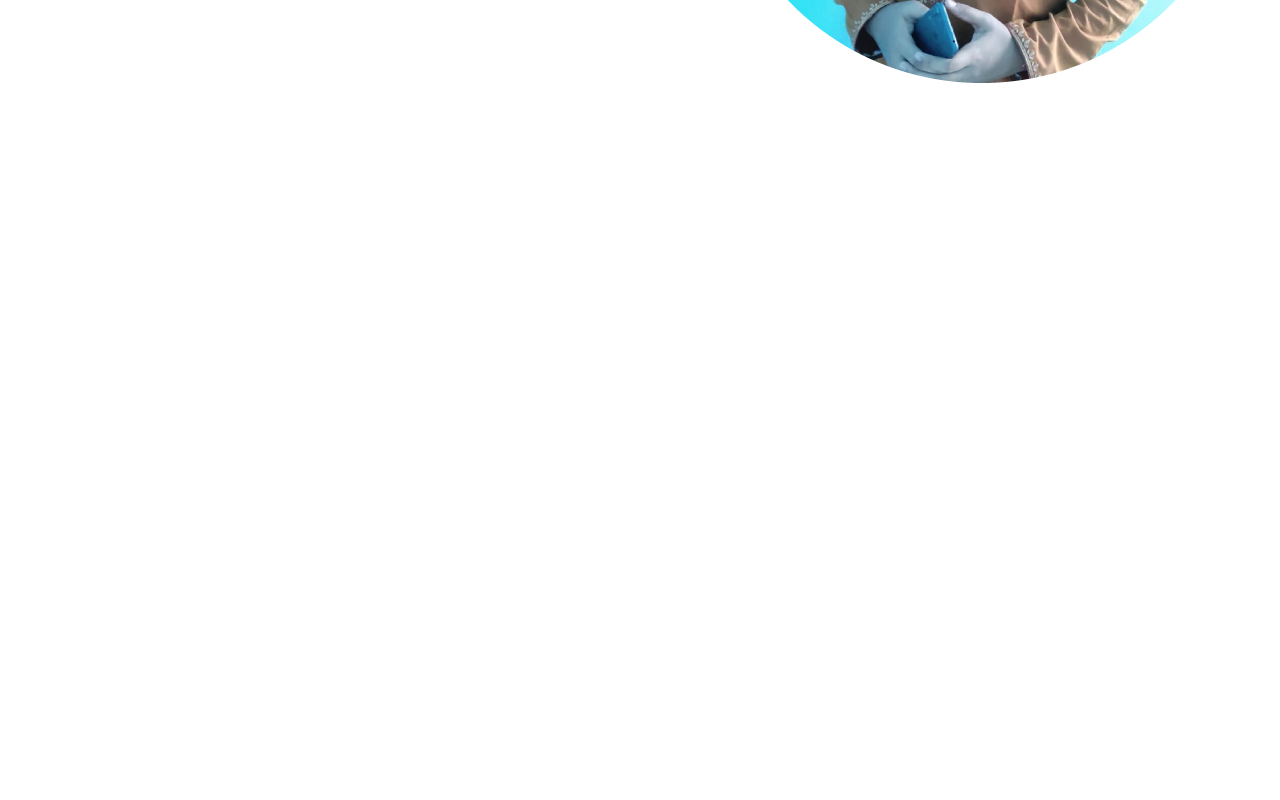
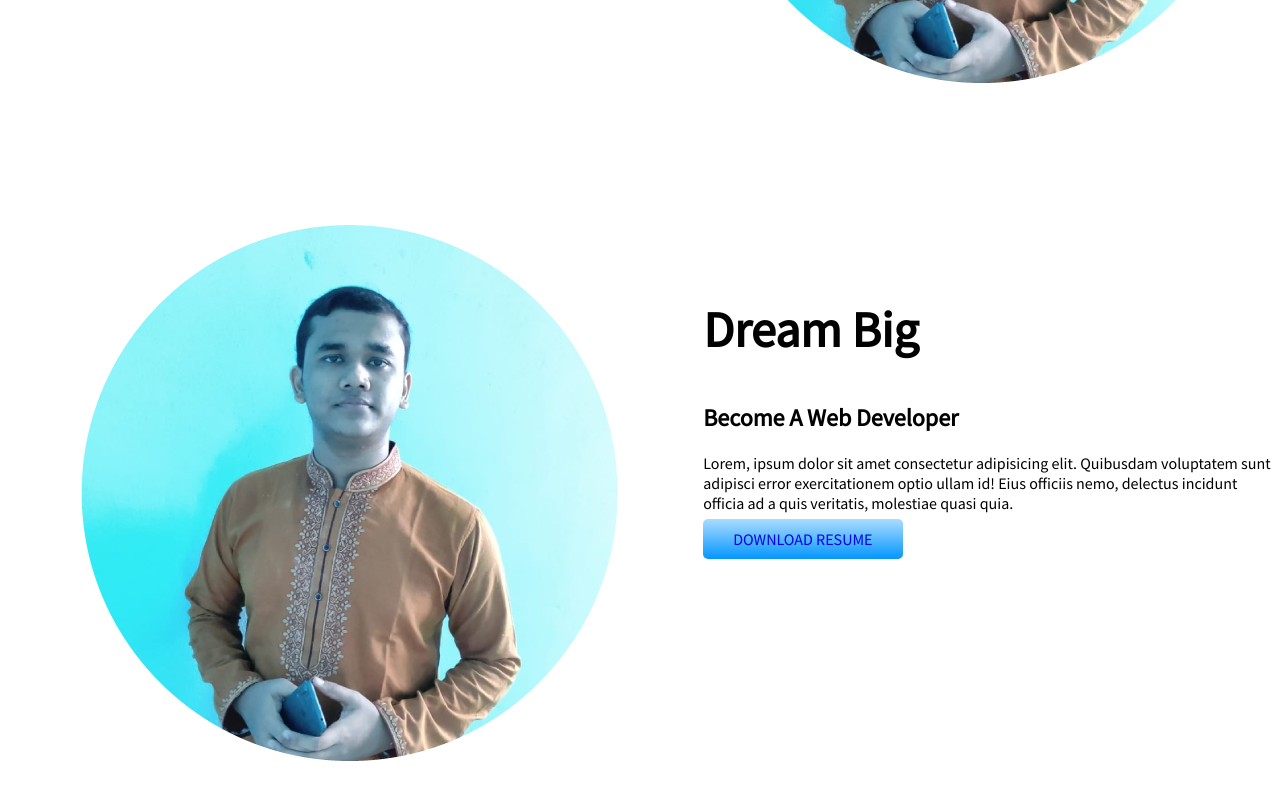
Before and after one commit to Bijoydhar12/My-Personal-Porfolio, a plain HTML site: page Index.html in a window 1280 px wide. Shown: the part 492-1292 px from the top of the page. Before the commit the page ends 800 px from the top, so only its background shows below. Drawn offline with Linux system fonts and the light colour scheme.

Commit message:
Dream Big

```diff
--- a/Index.html
+++ b/Index.html
@@ -32,6 +32,23 @@
             <img src="Bijoy-Dhar-25.png" alt="">
         </div>
     </section>
+    <section class="Dream Big">
+
+        <div class="New-Width1">
+
+            <img src="Bijoy-Dhar-25.png" alt="">
+        </div>
+        <div  class="New-Width3">
+            <h1>Dream Big</h1>
+            <h2>Become A Web Developer</h2>
+            <p>Lorem, ipsum dolor sit amet consectetur adipisicing elit. Quibusdam voluptatem sunt adipisci error
+                exercitationem optio ullam id! Eius officiis nemo, delectus incidunt officia ad a quis veritatis,
+                molestiae quasi quia.</p>
+            <a  class="button-Design" target="_blank" href="https://dribbble.com/">DOWNLOAD RESUME</a>
+
+        </div>
+
+    </section>
 </body>
 
 </html>
--- a/Style.css
+++ b/Style.css
@@ -9,14 +9,20 @@ h1{
 }
 section{
     display: flex;
+    margin-bottom: 100px;
 }
 .New-Width{
     width: 50%;
     padding-left: 5%;
+
+}
+.New-Width3{
+    width: 50%;
+    padding-left: 5%;
+    padding-top: 5%;
 }
 .New-Width1{
     width: 50%;
-    height: 50%;
     padding-left: 5%;
     padding-top: 2%;
 
```
Lines whose indentation alone changed are shown as unchanged.
